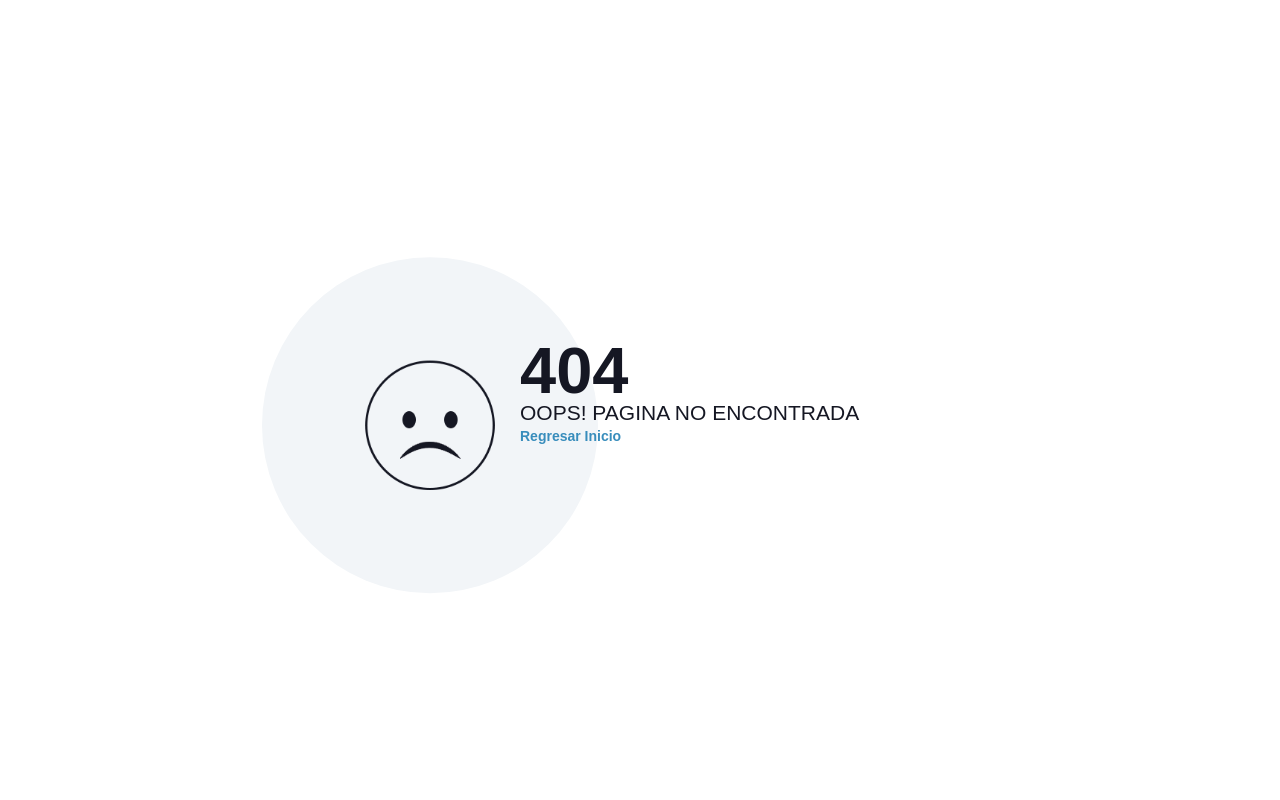
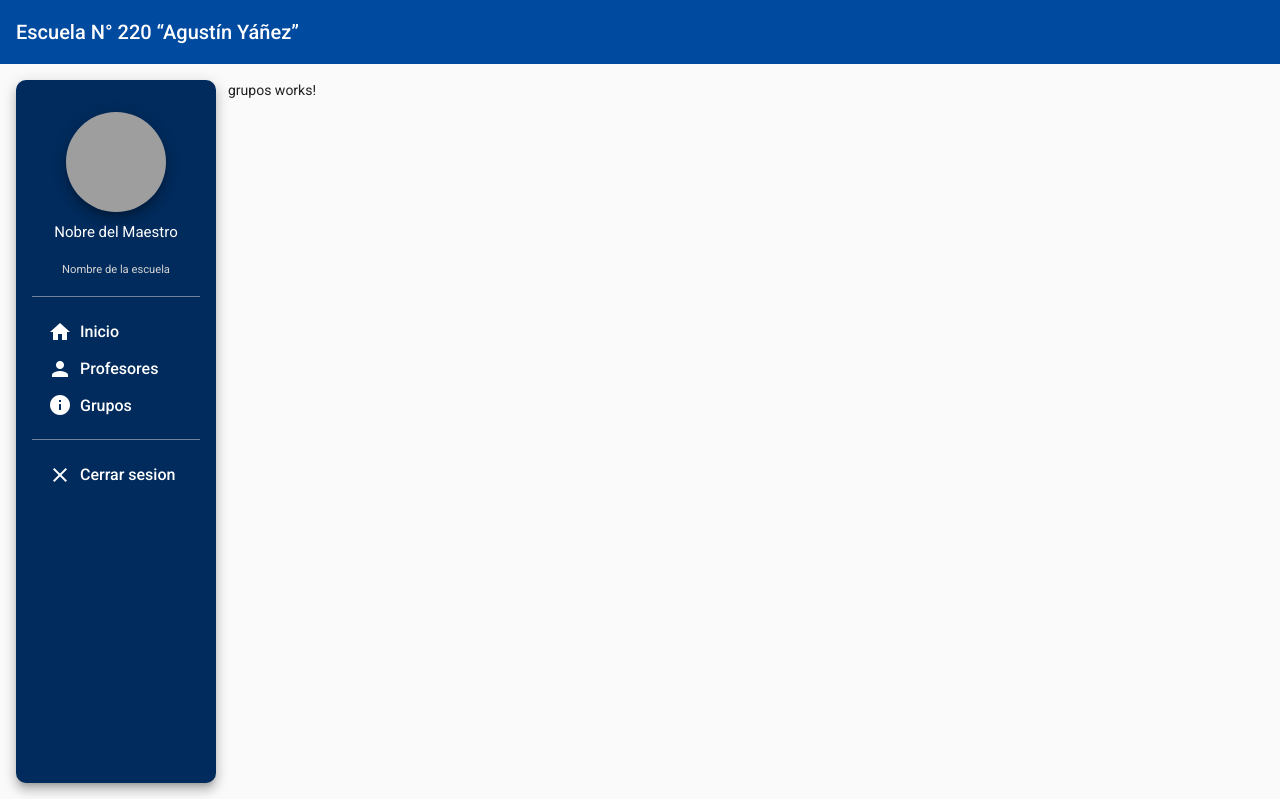
Before and after one commit to ProyectoHorarios/v, an Angular app: page /grupos in a window 1280 px wide. Before the commit this address had no page. Built offline with nearby package versions, Linux system fonts and the light colour scheme; grey boxes are pictures that could not be loaded.

Commit message:
generacion de grupos

```diff
--- a/src/app/no-funciona/no-funciona.component.html
+++ b/src/app/no-funciona/no-funciona.component.html
@@ -3,6 +3,6 @@
     <div class="notfound-404"></div>
     <h1>404</h1>
     <h2>Oops! Pagina no encontrada</h2>
-    <a href="#">Regresar Inicio</a>
+    <a routerLink="/inicio">Regresar Inicio</a>
   </div>
 </div>
--- /dev/null
+++ b/src/app/pages/grupos/grupos.component.html
@@ -0,0 +1 @@
+<p>grupos works!</p>
--- /dev/null
+++ b/src/app/pages/grupos/grupos.component.ts
@@ -0,0 +1,15 @@
+import { Component, OnInit } from '@angular/core';
+
+@Component({
+  selector: 'app-grupos',
+  templateUrl: './grupos.component.html',
+  styleUrls: ['./grupos.component.css']
+})
+export class GruposComponent implements OnInit {
+
+  constructor() { }
+
+  ngOnInit(): void {
+  }
+
+}
--- a/src/app/pages/pages.component.html
+++ b/src/app/pages/pages.component.html
@@ -55,7 +55,6 @@
   <mat-sidenav-content>
       <div class="container p-3">
           <div class="container">
-            hola mundo
             <router-outlet></router-outlet>
           </div>
       </div>
--- a/src/app/pages/pages.module.ts
+++ b/src/app/pages/pages.module.ts
@@ -12,6 +12,7 @@ import { MatSidenavModule } from '@angular/material/sidenav';
 import { MatToolbarModule } from '@angular/material/toolbar';
 import {MatIconModule} from '@angular/material/icon';
 import {MatDividerModule} from '@angular/material/divider';
+import { GruposComponent } from './grupos/grupos.component';
 
 
 @NgModule({
@@ -19,7 +20,8 @@ import {MatDividerModule} from '@angular/material/divider';
     PagesComponent,
     InicioComponent,
     ReadexcelDirective,
-    ProfesoresComponent
+    ProfesoresComponent,
+    GruposComponent
   ],
   exports:[
     InicioComponent,
--- a/src/app/pages/pages.routing.ts
+++ b/src/app/pages/pages.routing.ts
@@ -3,6 +3,7 @@ import { NgModule } from '@angular/core';
 import { InicioComponent } from './inicio/inicio.component';
 import { ProfesoresComponent } from './profesores/profesores.component';
 import { PagesComponent } from './pages.component';
+import { GruposComponent } from './grupos/grupos.component';
 
 const routes: Routes = [
 
@@ -15,6 +16,9 @@ const routes: Routes = [
       {
         path:'profesores',component:ProfesoresComponent
       },
+      {
+        path:'grupos', component:GruposComponent
+      }
       ]
   },
 
```
Also changed, not shown: src/app/pages/grupos/grupos.component.css (added), 1 other file (tests, documents, lock files or other folders).
